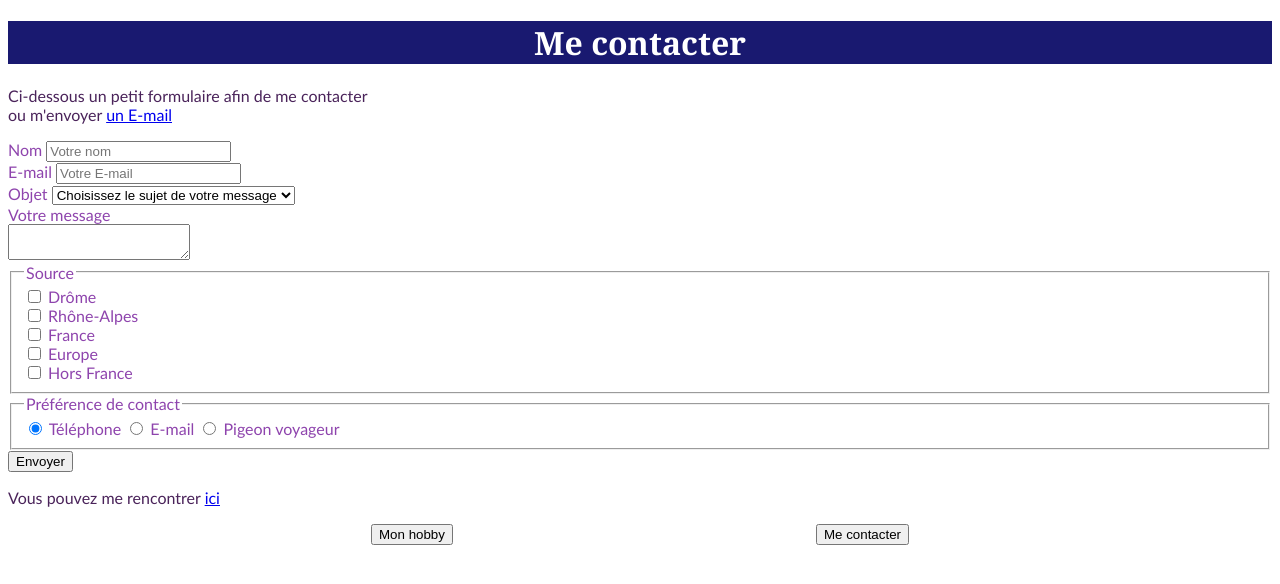
After one commit to HeleneFnt/cours01, a PHP site: page /contact.php in a window 1280 px wide. The commit adds this page. Shown: the top 584 px of the page. Run offline with PHP 8.4, Linux system fonts and the light colour scheme.

Commit message:
pages contact et hobby

```diff
--- /dev/null
+++ b/contact.php
@@ -0,0 +1,59 @@
+<?php include 'header.php'; ?>
+<body>
+
+<div class="Formulaire">
+    <h1> Me contacter </h1>
+    <form action="https://httpbin.org/get" method="get">
+        <div class="Description">
+            <p> Ci-dessous un petit formulaire afin de me contacter <br>
+                ou m'envoyer <a href="mailto:helene.finot@le-campus-numerique.fr">un E-mail</a>
+                <br>
+            </p>
+        </div>
+        <label for="ID"> Nom </label>
+        <input type="text" id="ID" name="nom" placeholder="Votre nom" required> <br>
+        <label for="Mail"> E-mail </label>
+        <input type="text" id="Mail" name="E-mail" placeholder="Votre E-mail" required><br>
+        <label for="Sujet"> Objet </label>
+        <select name="Sujet" id="Sujet" required>
+            <option value="" disabled selected hidden>Choisissez le sujet de votre message</option>
+            <option value="intéret"> Votre profil m'intérresse </option>
+            <option value="à propos">Question à propos de votre profil</option>
+            <option value="autre">Autre...</option>
+        </select> <br>
+
+        <label for="message"> Votre message </label> <br>
+        <textarea id="message" name="message" placeholder="Bonjour,..." required> </textarea> <br>
+
+        <fieldset>
+            <legend> Source </legend>
+            <input type="checkbox" name="lieu" value="Drôme"> Drôme <br>
+            <input type="checkbox" name="composant" value="Rhône-Alpes"> Rhône-Alpes<br>
+            <input type="checkbox" name="composant" value="France"> France <br>
+            <input type="checkbox" name="composant" value="Europe"> Europe <br>
+            <input type="checkbox" name="composant" value="France"> Hors France
+        </fieldset>
+
+        <fieldset>
+            <legend> Préférence de contact </legend>
+            <input type="radio" id="tel" name="contact" value="tel" checked>
+            <label for="tel">Téléphone</label>
+            <input type="radio" id="mail" name="contact" value="mail">
+            <label for="mail"> E-mail </label>
+            <input type="radio" id="pigeon" name="contact" value="pigeon">
+            <label for="pigeon"> Pigeon voyageur </label>
+        </fieldset>
+        <div class="Bouton">
+            <button type="submit">Envoyer</button>
+        </div>
+
+    </form>
+</div>
+<div class="Source">
+</div>
+<p> Vous pouvez me rencontrer <a
+        href="https://www.google.com/maps/search/M3+Rovaltain+1+rue+Roland+Moreno+26300+Alixan/@44.9921948,4.9779401,17z/data=!3m1!4b1?entry=ttu"
+        target="blank">ici</a>
+</p>
+</body>
+<?php include 'footer.php';?>
--- a/index.php
+++ b/cvfinothelene.php
@@ -87,8 +87,6 @@
 </section>
 </body>
 
-
-
 <?php include 'footer.php';?>
 
 </html>
--- a/footer.php
+++ b/footer.php
@@ -1,10 +1,10 @@
 <footer>
 
     <div class="Boutons">
-        <form action="hobby.html">
+        <form action="hobby.php">
             <button type="submit"> Mon hobby </button>
         </form>
-        <form action="contact.html">
+        <form action="contact.php">
             <button type="submit"> Me contacter </button>
         </form>
     </div>
--- a/index.html
+++ b/index.html
@@ -97,4 +97,5 @@
     </section>
 </body>
 
+
 </html>
```
Also changed, not shown: contact.html (+0 -11 lines), hobby.php (added, +26 -0 lines).
